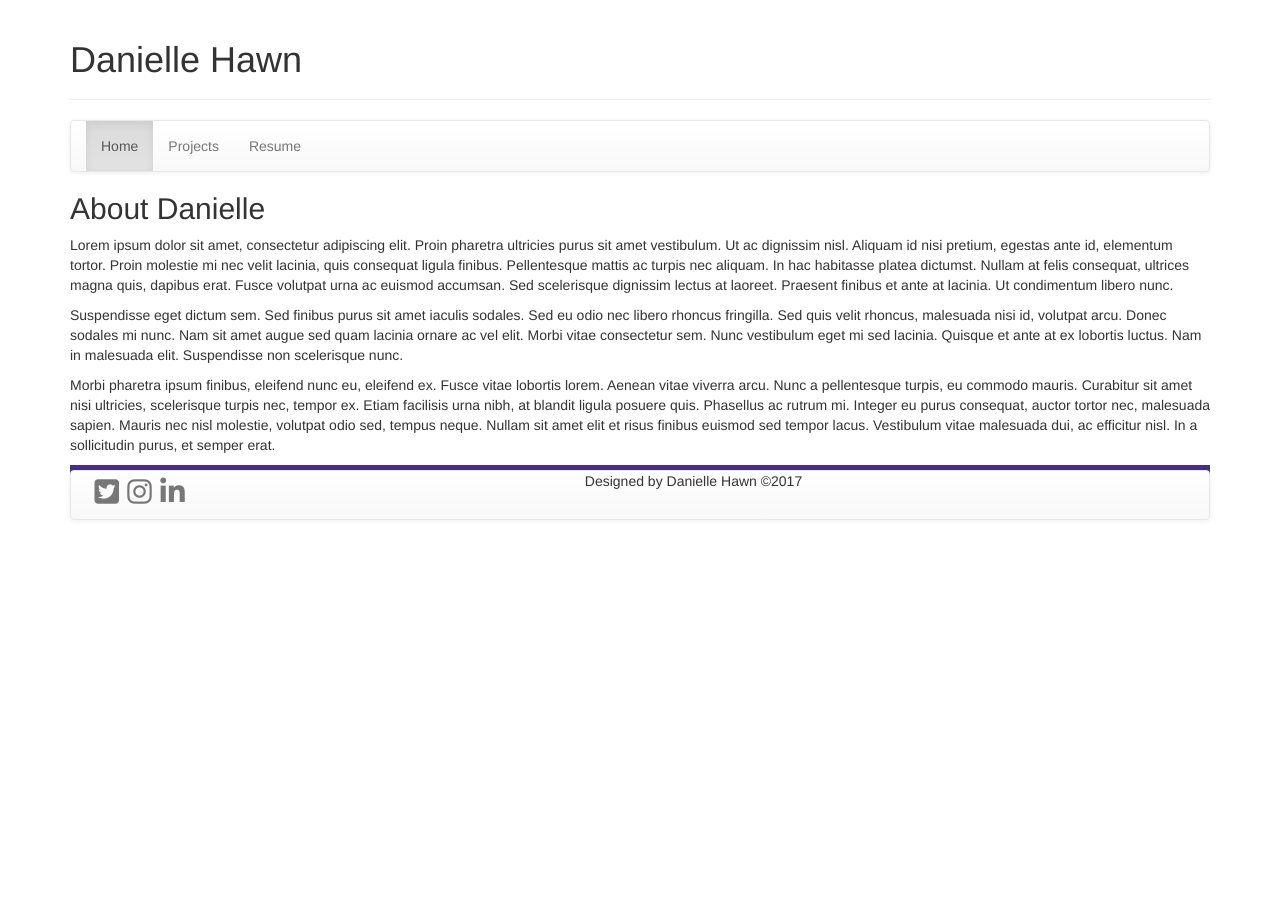
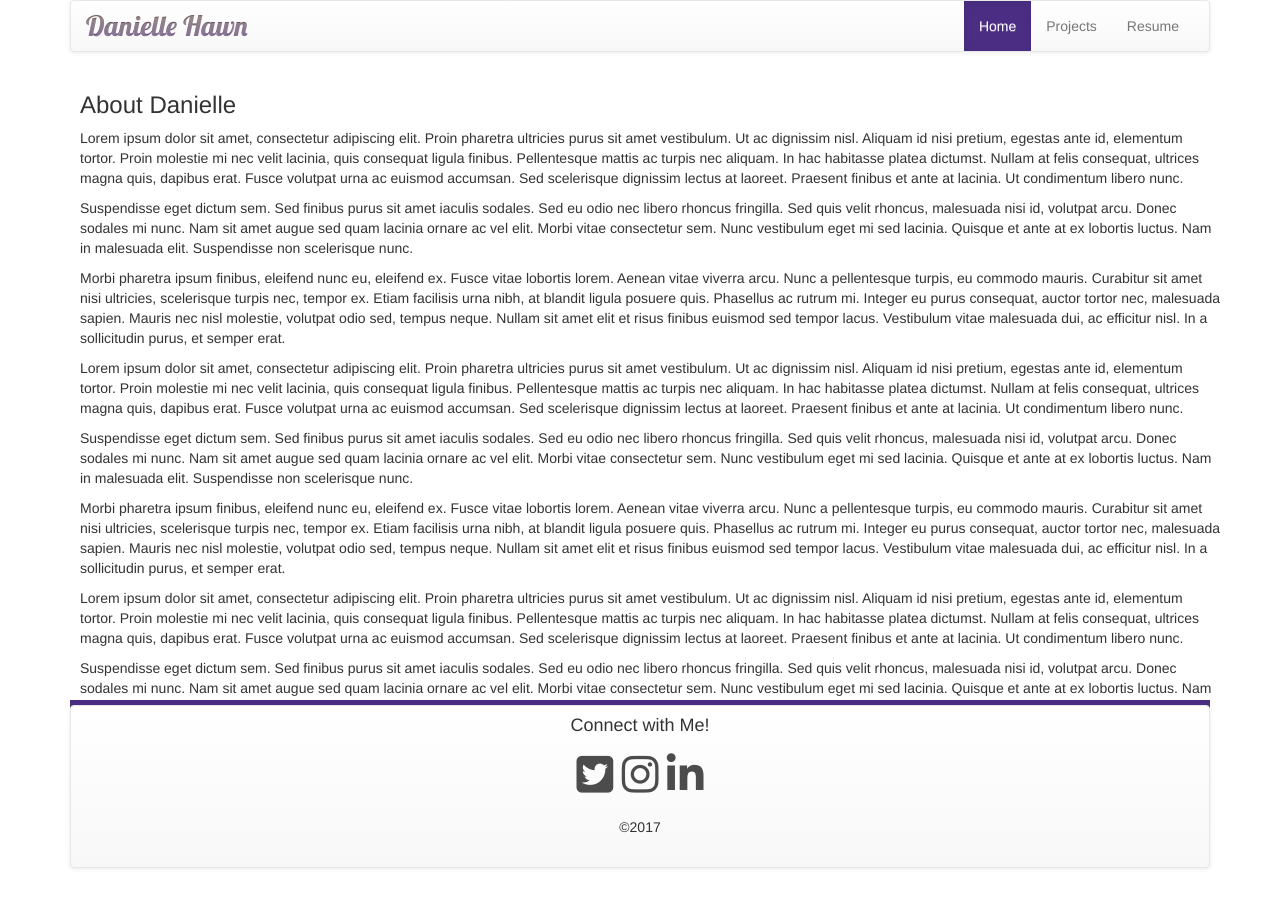
Before and after one commit to daniellehawn/portfolio, a plain HTML site: page index.html in a window 1280 px wide. Before the commit the page ends 800 px from the top, so only its background shows below. Drawn offline with nearby package versions, Linux system fonts and the light colour scheme.

Commit message:
Fix responsive navigation

```diff
--- a/index.html
+++ b/index.html
@@ -5,54 +5,80 @@
     <meta http-equiv="X-UA-Compatible" content="IE=edge">
     <meta name="viewport" content="width=device-width, initial-scale=1">
 
-    <script src="https://use.fontawesome.com/dc3783e120.js"></script>
-    <!-- Bootstrap -->
+    <!-- Latest compiled and minified CSS -->
     <link rel="stylesheet" href="https://maxcdn.bootstrapcdn.com/bootstrap/3.3.7/css/bootstrap.min.css" integrity="sha384-BVYiiSIFeK1dGmJRAkycuHAHRg32OmUcww7on3RYdg4Va+PmSTsz/K68vbdEjh4u" crossorigin="anonymous">
     <!-- Optional theme -->
     <link rel="stylesheet" href="https://maxcdn.bootstrapcdn.com/bootstrap/3.3.7/css/bootstrap-theme.min.css" integrity="sha384-rHyoN1iRsVXV4nD0JutlnGaslCJuC7uwjduW9SVrLvRYooPp2bWYgmgJQIXwl/Sp" crossorigin="anonymous">
+
+    <!-- Local CSS -->
     <link rel="stylesheet" type="text/css" href="styles/styles.css">
+    <!-- Fonts -->
+    <link href="https://fonts.googleapis.com/css?family=Lobster" rel="stylesheet">
+    <script src="https://use.fontawesome.com/dc3783e120.js"></script>
     <title>Danielle Hawn ~ Portfolio</title>
   </head>
   <body>
     <div class="container">
     <header>
-    <div class="page-header">
-      <h1>Danielle Hawn</h1>
-    </div>
-
-    <nav class="navbar navbar-default">
-      <div class="container-fluid">
-        <ul class="nav navbar-nav">
-          <li class="active"><a href="../portfolio/index.html">Home</a></li>
+      <div class="header-img"></div>
+    </header>
+  <nav class="navbar navbar-default">
+    <div class="container-fluid">
+    <!-- Brand and toggle get grouped for better mobile display -->
+    <div class="navbar-header">
+      <button type="button" class="navbar-toggle collapsed" data-toggle="collapse" data-target="#bs-example-navbar-collapse-1" aria-expanded="false">
+        <span class="sr-only">Toggle navigation</span>
+        <span class="icon-bar"></span>
+        <span class="icon-bar"></span>
+        <span class="icon-bar"></span>
+      </button>
+          <a class="navbar-brand" href="#">Danielle Hawn</a>
+        </div>
+         <!-- Collect the nav links, forms, and other content for toggling -->
+        <div class="collapse navbar-collapse" id="bs-example-navbar-collapse-1">
+        <ul class="nav navbar-nav navbar-right">
+          <li class="active"><a href="../portfolio/index.html">Home<span class="sr-only">(current)</span></a></li>
           <li><a href="../portfolio/projects.html">Projects</a></li>
           <li><a href="../portfolio/resume.html">Resume</a></li>
         </ul>
       </div>
+      </div>
     </nav>
-    </header>
 
     <main>
       <section>
-        <h2>About Danielle</h2>
+        <h3>About Danielle</h3>
         <p>Lorem ipsum dolor sit amet, consectetur adipiscing elit. Proin pharetra ultricies purus sit amet vestibulum. Ut ac dignissim nisl. Aliquam id nisi pretium, egestas ante id, elementum tortor. Proin molestie mi nec velit lacinia, quis consequat ligula finibus. Pellentesque mattis ac turpis nec aliquam. In hac habitasse platea dictumst. Nullam at felis consequat, ultrices magna quis, dapibus erat. Fusce volutpat urna ac euismod accumsan. Sed scelerisque dignissim lectus at laoreet. Praesent finibus et ante at lacinia. Ut condimentum libero nunc.</p>
         <p>Suspendisse eget dictum sem. Sed finibus purus sit amet iaculis sodales. Sed eu odio nec libero rhoncus fringilla. Sed quis velit rhoncus, malesuada nisi id, volutpat arcu. Donec sodales mi nunc. Nam sit amet augue sed quam lacinia ornare ac vel elit. Morbi vitae consectetur sem. Nunc vestibulum eget mi sed lacinia. Quisque et ante at ex lobortis luctus. Nam in malesuada elit. Suspendisse non scelerisque nunc.</p>
         <p>Morbi pharetra ipsum finibus, eleifend nunc eu, eleifend ex. Fusce vitae lobortis lorem. Aenean vitae viverra arcu. Nunc a pellentesque turpis, eu commodo mauris. Curabitur sit amet nisi ultricies, scelerisque turpis nec, tempor ex. Etiam facilisis urna nibh, at blandit ligula posuere quis. Phasellus ac rutrum mi. Integer eu purus consequat, auctor tortor nec, malesuada sapien. Mauris nec nisl molestie, volutpat odio sed, tempus neque. Nullam sit amet elit et risus finibus euismod sed tempor lacus. Vestibulum vitae malesuada dui, ac efficitur nisl. In a sollicitudin purus, et semper erat.</p>
+        <p>Lorem ipsum dolor sit amet, consectetur adipiscing elit. Proin pharetra ultricies purus sit amet vestibulum. Ut ac dignissim nisl. Aliquam id nisi pretium, egestas ante id, elementum tortor. Proin molestie mi nec velit lacinia, quis consequat ligula finibus. Pellentesque mattis ac turpis nec aliquam. In hac habitasse platea dictumst. Nullam at felis consequat, ultrices magna quis, dapibus erat. Fusce volutpat urna ac euismod accumsan. Sed scelerisque dignissim lectus at laoreet. Praesent finibus et ante at lacinia. Ut condimentum libero nunc.</p>
+        <p>Suspendisse eget dictum sem. Sed finibus purus sit amet iaculis sodales. Sed eu odio nec libero rhoncus fringilla. Sed quis velit rhoncus, malesuada nisi id, volutpat arcu. Donec sodales mi nunc. Nam sit amet augue sed quam lacinia ornare ac vel elit. Morbi vitae consectetur sem. Nunc vestibulum eget mi sed lacinia. Quisque et ante at ex lobortis luctus. Nam in malesuada elit. Suspendisse non scelerisque nunc.</p>
+        <p>Morbi pharetra ipsum finibus, eleifend nunc eu, eleifend ex. Fusce vitae lobortis lorem. Aenean vitae viverra arcu. Nunc a pellentesque turpis, eu commodo mauris. Curabitur sit amet nisi ultricies, scelerisque turpis nec, tempor ex. Etiam facilisis urna nibh, at blandit ligula posuere quis. Phasellus ac rutrum mi. Integer eu purus consequat, auctor tortor nec, malesuada sapien. Mauris nec nisl molestie, volutpat odio sed, tempus neque. Nullam sit amet elit et risus finibus euismod sed tempor lacus. Vestibulum vitae malesuada dui, ac efficitur nisl. In a sollicitudin purus, et semper erat.</p>
+        <p>Lorem ipsum dolor sit amet, consectetur adipiscing elit. Proin pharetra ultricies purus sit amet vestibulum. Ut ac dignissim nisl. Aliquam id nisi pretium, egestas ante id, elementum tortor. Proin molestie mi nec velit lacinia, quis consequat ligula finibus. Pellentesque mattis ac turpis nec aliquam. In hac habitasse platea dictumst. Nullam at felis consequat, ultrices magna quis, dapibus erat. Fusce volutpat urna ac euismod accumsan. Sed scelerisque dignissim lectus at laoreet. Praesent finibus et ante at lacinia. Ut condimentum libero nunc.</p>
+        <p>Suspendisse eget dictum sem. Sed finibus purus sit amet iaculis sodales. Sed eu odio nec libero rhoncus fringilla. Sed quis velit rhoncus, malesuada nisi id, volutpat arcu. Donec sodales mi nunc. Nam sit amet augue sed quam lacinia ornare ac vel elit. Morbi vitae consectetur sem. Nunc vestibulum eget mi sed lacinia. Quisque et ante at ex lobortis luctus. Nam in malesuada elit. Suspendisse non scelerisque nunc.</p>
+
       </section>
+
     </main>
 
     <footer class="footer">
       <nav class="navbar navbar-default">
-      <div class="container-fluid">
-        <ul class="nav navbar-nav social">
-          <li><a href="http://www.twitter.com/danielleruns"><i class="fa fa-twitter-square fa-2x" aria-hidden="true"></i></a></li>
-          <li><a href="http://www.instagram.com/danielleruns"><i class="fa fa-instagram fa-2x" aria-hidden="true"></i></a></li>
-          <li><a href="http://www.linkedin.com/in/daniellehawn"><i class="fa fa-linkedin fa-2x" aria-hidden="true"></i></a></li>
+      <div class="text-center">
+        <h4>Connect with Me!</h4>
+        <ul class="nav social text-center">
+          <li><a href="http://www.twitter.com/danielleruns"><i class="fa fa-twitter-square fa-3x" aria-hidden="true"></i></a></li>
+          <li><a href="http://www.instagram.com/danielleruns"><i class="fa fa-instagram fa-3x" aria-hidden="true"></i></a></li>
+          <li><a href="http://www.linkedin.com/in/daniellehawn"><i class="fa fa-linkedin fa-3x" aria-hidden="true"></i></a></li>
         </ul>
-        <p class="footertext">Designed by Danielle Hawn &copy;2017</p>
+        <p class="footertext">&copy;2017</p>
       </div>
       </nav>
   </footer>
 
     </div>
+  <!-- jQuery (necessary for Bootstrap's JavaScript plugins) -->
+    <script src="https://ajax.googleapis.com/ajax/libs/jquery/1.12.4/jquery.min.js"></script>
+    <!-- Latest compiled and minified JavaScript -->
+    <script src="https://maxcdn.bootstrapcdn.com/bootstrap/3.3.7/js/bootstrap.min.js" integrity="sha384-Tc5IQib027qvyjSMfHjOMaLkfuWVxZxUPnCJA7l2mCWNIpG9mGCD8wGNIcPD7Txa" crossorigin="anonymous"></script>
   </body>
 </html>
--- a/styles/styles.css
+++ b/styles/styles.css
@@ -1,9 +1,15 @@
+.clearfix:after {
+  display: block;
+  clear: both;
+}
+
 /* begin footer styles */
+
 .footer {
   position: sticky;
   bottom: 0;
   width: 100%;
-  height: 4rem;
+  height: 10rem;
   background-color: #4c4c4c;
   background-size: cover;
   padding: 0 0 30px 0;
@@ -13,9 +19,15 @@
   align-content:  center;
 }
 
+.footer p { padding: 1rem 0rem 2rem; }
+
 footer a { color: white; }
 
-footer a:hover {color: #85754d; }
+ul.social li a:hover {
+  color: #4b2e83;
+  background-color: #85754d;
+  width: auto;
+}
 
 /* Start Footer Contact Info Styles */
 
@@ -27,11 +39,50 @@ ul.social {
   display: inline-block;
 }
 
-ul.social li {float: left}
+ul.social li {float: left; }
 
 ul.social li a {
   display: inline-block;
   padding: .5em .3em;
   text-decoration: none;
   text-align: center;
+  color: #4c4c4c;
 }
+
+/* Start Header Styles */
+ .navbar-brand {
+  font-family: 'Lobster', cursive;
+  font-size: 2em;
+  background: -webkit-linear-gradient(#85754d, #4b2e83);
+  -webkit-background-clip: text;
+  -webkit-text-fill-color: transparent;
+  width: auto;
+}
+
+.header-img {
+  width: 100%;
+  height: 100%;
+  background-image: url("images/header-bg.jpg");
+  background-size: cover;
+}
+
+/* Start Top Navigation Styles */
+ .navbar-default .navbar-nav > .active{
+   color: #fff;
+   background: #4b2e83;
+ }
+ .navbar-default .navbar-nav > .active > a,
+ .navbar-default .navbar-nav > .active > a:hover,
+ .navbar-default .navbar-nav > .active > a:focus {
+      color: #fff;
+      background: #4b2e83;
+
+ }
+
+ul.navbar-nav a:hover { color: #fff !important; background-color: #4c4c4c !important; }
+
+main {
+  display: flex;
+  width: 100%;
+  margin: 1rem;
+}
```
Also changed, not shown: images/header-bg.JPG (added), images/twitter-hover.png (added).
